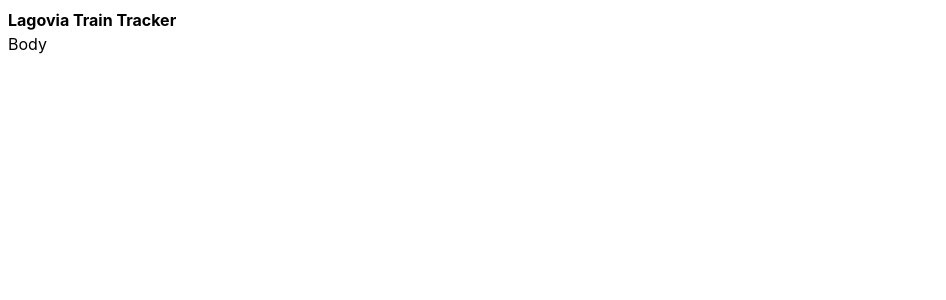
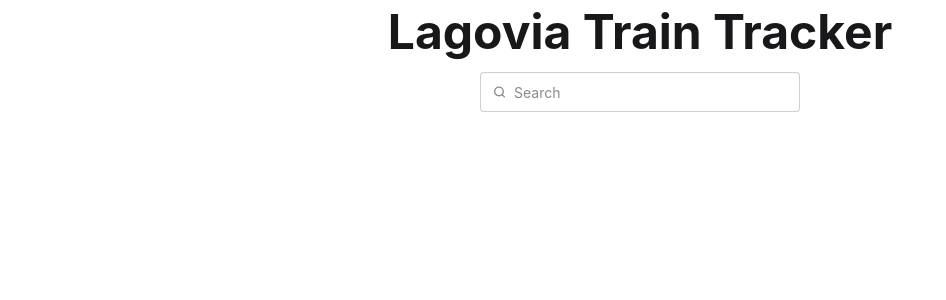
Before and after one commit to samuelemusiani/dps00, a Vue app in the folder frontend/: page / in a window 1280 px wide. Shown: the top 300 px of the page, without its empty margins (0-946 px from the left). Built offline with nearby package versions, Linux system fonts and the light colour scheme.

Commit message:
add: daisyui

```diff
--- a/frontend/package.json
+++ b/frontend/package.json
@@ -16,6 +16,7 @@
   },
   "dependencies": {
     "@tailwindcss/vite": "^4.3.1",
+    "daisyui": "^5.5.23",
     "tailwindcss": "^4.3.1",
     "vue": "^3.5.32"
   },
--- a/frontend/src/assets/main.css
+++ b/frontend/src/assets/main.css
@@ -1 +1,2 @@
 @import 'tailwindcss';
+@plugin "daisyui";
--- a/frontend/src/components/MainView.vue
+++ b/frontend/src/components/MainView.vue
@@ -1,9 +1,23 @@
 <script setup lang="ts"></script>
 
 <template>
-  <div>
-    <h1 class="font-bold">Lagovia Train Tracker</h1>
-    <p>Body</p>
+  <div class="flex flex-col items-center gap-4">
+    <h1 class="font-bold text-5xl">Lagovia Train Tracker</h1>
+    <label class="input">
+      <svg class="h-[1em] opacity-50" xmlns="http://www.w3.org/2000/svg" viewBox="0 0 24 24">
+        <g
+          stroke-linejoin="round"
+          stroke-linecap="round"
+          stroke-width="2.5"
+          fill="none"
+          stroke="currentColor"
+        >
+          <circle cx="11" cy="11" r="8"></circle>
+          <path d="m21 21-4.3-4.3"></path>
+        </g>
+      </svg>
+      <input type="search" required placeholder="Search" />
+    </label>
   </div>
 </template>
 
```
Also changed, not shown: 1 other file (tests, documents, lock files or other folders).
